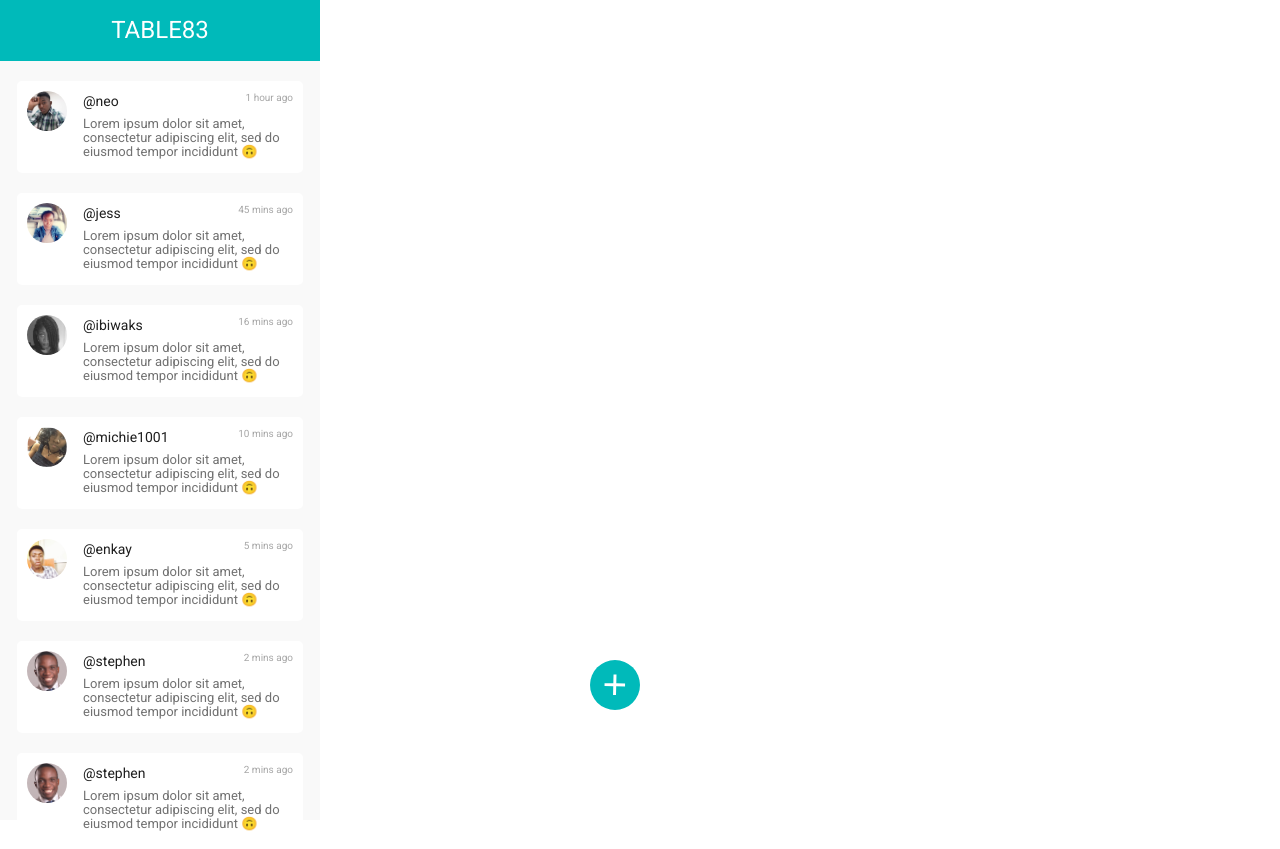
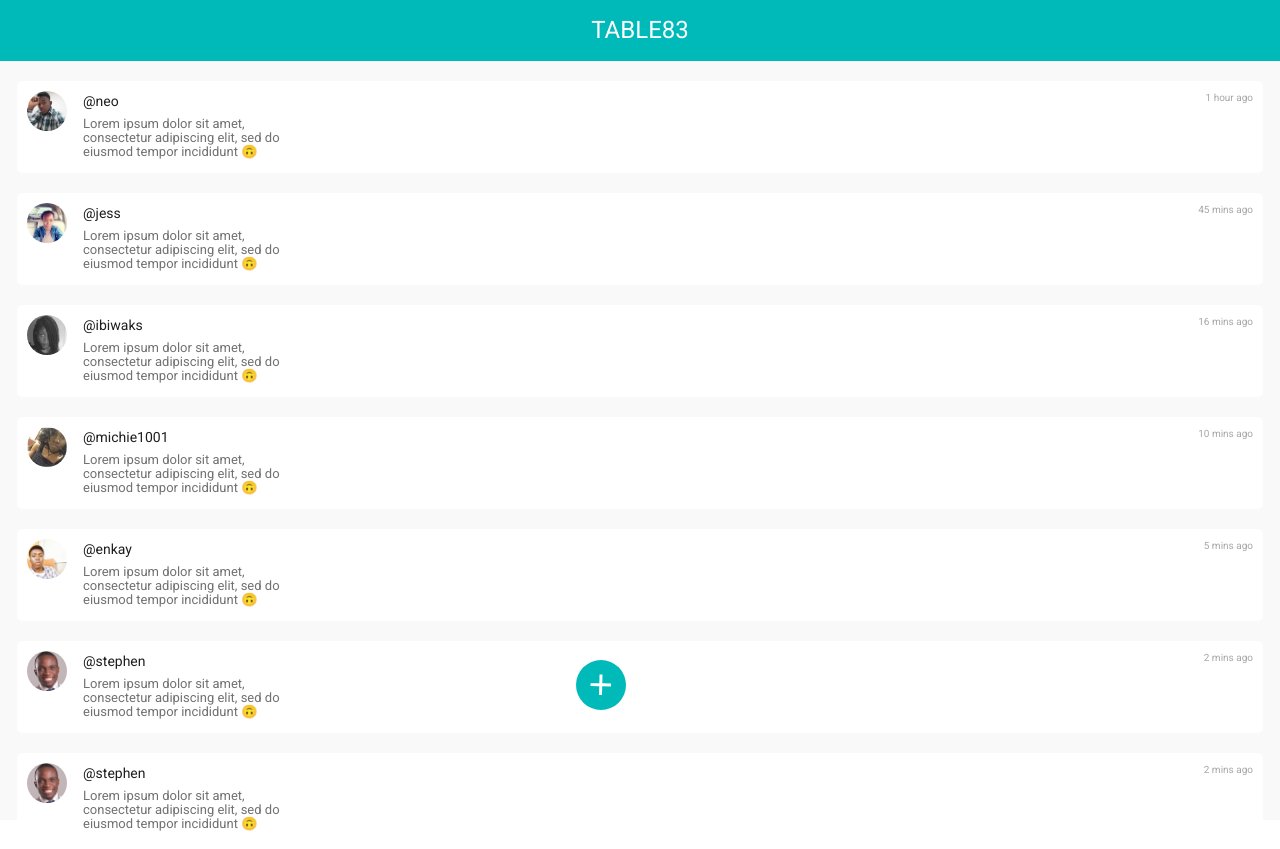
Before and after one commit to fisayoafolayan/mobile-site, a PHP site: page / in a window 1280 px wide. Run offline with PHP 8.4, Linux system fonts and the light colour scheme; some libraries are stand-ins or nearby versions.

Commit message:
fixed camera button alignment v3

```diff
--- a/base.css
+++ b/base.css
@@ -1,5 +1,6 @@
 body{
     font-family: 'Roboto', sans-serif;
+    width:100%;
 }
 h4, h5 {
     line-height: 1.5em;
@@ -13,7 +14,7 @@ h4, h5 {
 }
 .table83-header{
     height: 60.69px;
-    width: 320px;
+    width: 100%;
     background: #00BABA;
 
 }
@@ -27,13 +28,13 @@ h4, h5 {
     color: #ffffff;
 }
 .table83-message-container{
-    width: 320px;
+    width: 100%;
     height: 759px;
     background: #F9F9F9;
     position: absolute;
 }
 .table83-chat-box{
-    width: 286px;
+    width: calc(100%-34px);
     height: 92px;
     background: #FFFFFF;
     color: #717171;
@@ -65,48 +66,53 @@ h4, h5 {
 
 }
 .add-button-below{
-   position: relative;
+   /*position: relative;*/
    /*border: 1px solid black;*/
-   width: 500px;
-   height: 750px;
+   width: 10%;
+   /*background: black;*/
+    margin: 0 auto;
+    display: table;
+
+   /*height: 750px;*/
 }
 .cancel-button-background{
-   position: relative;
+   /*position: relative;*/
    /*border: 1px solid black;*/
-   width: 320px;
-   height: 832.58px;
-   background: rgba(0, 0, 0, 0.81);
+    width: 100%;
+    position: absolute;
+    z-index: 2;
+    height: 140%;
+    min-height: 100%;
+    background: rgba(0, 0, 0, 0.81);
 }
 .add-button {
     position: fixed;
     bottom: 90px;
-    right: 50%;
-    /*width: 50px;*/
-    /*margin-left: -110px;*/
 }
-.cancel-button {
+/*.cancel-button {
     position: fixed;
-    bottom: 80px;
-    right: 50%;
-    /*width: 50px;*/
-    /*margin-left: -30px;*/
+    bottom: 90px;
+
 }
 .camera-button {
     position: fixed;
     bottom: 160px;
     right: 70%;
-    /*width: 50px;*/
-    /*margin-left: -30px;*/
+    width: 50px;
+
 }
 .messages-button {
     position: fixed;
     bottom: 160px;
     left: 50%;
-    /*width: 50px;*/
-    /*margin-left: -30px;*/
+
+}*/
+.button-holder{
+    position: fixed;
+    bottom: 10%;
+    width: 100%;
 }
-.show-options{
-   background:rgba(0, 0, 0, 0.81);
-   width: 320px;
-   height: 832.58px;
+.small-buttons{
+    display: inline-block;
+    margin: 6%;
 }
--- a/index.html
+++ b/index.html
@@ -122,18 +122,20 @@
                     </div>
                 </div>
 
+            <div class="add-button-below" id="add_button">
+                <div class="add-button">
+                    <a href="#" onClick="showOptions()" ><img src="img/add-button.svg" /></a>
                 </div>
-        <div class="row">
-        <div class="add-button-below" id="add_button">
-            <span class="add-button">
-                <a href="#" onClick="showOptions()" ><img src="img/add-button.svg" /></a>
-            </span>
             </div>
-        <div class="cancel-button-background" id="cancel_button" hidden>
-            <div class="messages-button">
+
+            </div>
+            <div class="cancel-button-background" id="cancel_button" style="display: none;">
+                <div class="button-holder row" align="center">
+                    <div class="col-xs-6 small-buttons">
                         <a href="#"  ><img src="img/add-message-button.svg" /></a>
                     </div>
-             <div class="camera-button">
+
+                     <div class="col-xs-6 small-buttons">
                         <a href="#" ><img src="img/camera-button.svg" /></a>
                     </div>
                     <div class="cancel-button">
@@ -141,6 +143,9 @@
                     </div>
                 </div>
             </div>
+
+
+
 
     </body>
 
```
Lines whose indentation alone changed are shown as unchanged.
